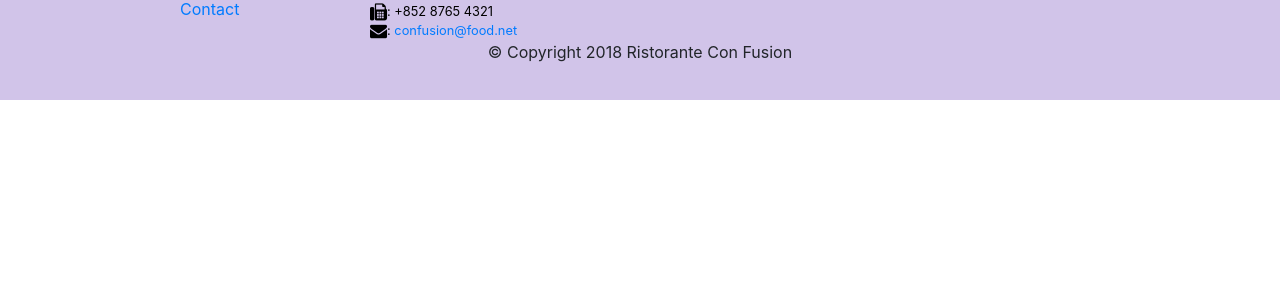
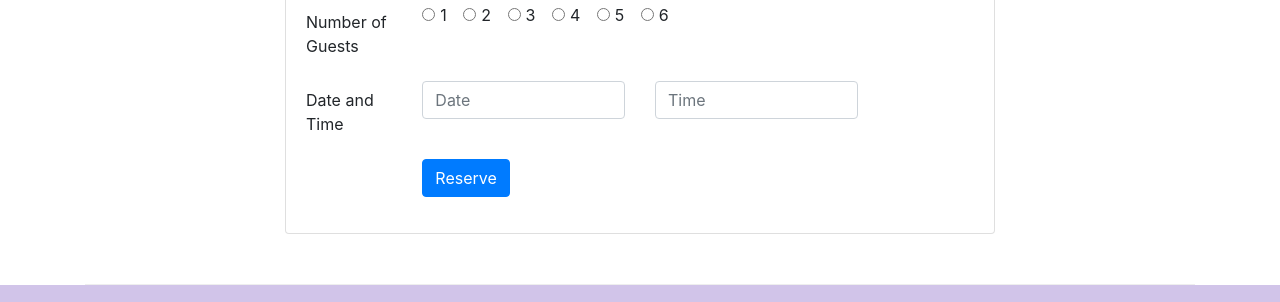
Before and after one commit to AkP2809/Bootstrap-Full-Stack-Web-UI-Course-, a website: page index.html in a window 1280 px wide. Shown: the part 1661-1963 px from the top of the page. Before the commit the page ends 1761 px from the top, so only its background shows below. Drawn offline with nearby package versions, Linux system fonts and the light colour scheme.

Commit message:
Assignment 2

```diff
--- a/css/styling.css
+++ b/css/styling.css
@@ -37,3 +37,15 @@ body {
 .navbar-dark {
   background-color: #512da8;
 }
+
+.card-header {
+  background-color: rgb(245, 183, 67);
+}
+
+.btn-block {
+  background-color: rgb(245, 183, 67);
+}
+
+html {
+  scroll-behavior: smooth;
+}
--- a/index.html
+++ b/index.html
@@ -87,8 +87,13 @@
               your culinary senses!
             </p>
           </div>
-          <div class="col-12 col-sm align-self-center">
+
+          <div class="col-12 col-sm-3 align-self-center">
             <img src="img/logo.png" class="img-fluid" />
+          </div>
+
+          <div class="col-12 col-sm-3 text-center align-self-center">
+            <a href="#reservetable" type="button" class="btn btn-lg btn-block">Reserve Table</a>
           </div>
         </div>
       </div>
@@ -126,7 +131,13 @@
           <h3>This Month's Promotions</h3>
         </div>
         <div class="col col-sm col-md">
-          <h2>Weekend Grand Buffet</h2>
+          <div class="media">
+            <div class="media-body">
+              <h2 class="mt-0">
+                Weekend Grand Buffet
+                <span class="badge badge-danger">NEW</span>
+              </h2>
+
               <div class="d-none d-sm-block">
                 <p>
                   Featuring mouthwatering combinations with a choice of five
@@ -134,6 +145,10 @@
                   five choicest desserts. Free flowing bubbly and soft drinks. All
                   for just $19.99 per person
                 </p>
+              </div>
+            </div>
+
+            <img class="d-flex ml-3 img-thumbnail align-self-center" src="img/buffet.png" alt="buffet">
           </div>
         </div>
       </div>
@@ -156,6 +171,65 @@
                   fusion experiences.
                 </p>
               </div>
+            </div>
+          </div>
+        </div>
+      </div>
+
+      <div class="row row-content align-items-center">
+        <div class="col-12 col-sm-8 offset-sm-2">
+          <div class="card">
+            <h3 class="card-header text-white">Reserve a Table</h3>
+            <div class="card-body">
+              <form>
+                <div class="form-group row" id="reservetable">
+                  <label class="col-sm-2 col-form-label">Number of Guests</label>
+                  <div class="col-sm-10">
+                    <div class="form-check form-check-inline">
+                      <input type="radio" class="form-check-input" id="guestnumber" name="guestnumber" value="option1">
+                      <label for="guestnumber" class="form-check-label">1</label>
+                    </div>
+                    <div class="form-check form-check-inline">
+                      <input type="radio" class="form-check-input" id="guestnumber" name="guestnumber" value="option2">
+                      <label for="guestnumber" class="form-check-label">2</label>
+                    </div>
+                    <div class="form-check form-check-inline">
+                      <input type="radio" class="form-check-input" id="guestnumber" name="guestnumber" value="option3">
+                      <label for="guestnumber" class="form-check-label">3</label>
+                    </div>
+                    <div class="form-check form-check-inline">
+                      <input type="radio" class="form-check-input" id="guestnumber" name="guestnumber" value="option4">
+                      <label for="guestnumber" class="form-check-label">4</label>
+                    </div>
+                    <div class="form-check form-check-inline">
+                      <input type="radio" class="form-check-input" id="guestnumber" name="guestnumber" value="option5">
+                      <label for="guestnumber" class="form-check-label">5</label>
+                    </div>
+                    <div class="form-check form-check-inline">
+                      <input type="radio" class="form-check-input" id="guestnumber" name="guestnumber" value="option6">
+                      <label for="guestnumber" class="form-check-label">6</label>
+                    </div>
+                  </div>
+                </div>
+
+                <div class="form-group row">
+                  <label for="datetime" class="col-sm-2 col-form-label">Date and Time</label>
+                  <div class="col-sm-4">
+                    <input type="text" class="form-control" name="datetime" id="datetime" placeholder="Date">
+                  </div>
+                  <div class="col-sm-4">
+                    <input type="text" class="form-control" name="datetime" id="datetime" placeholder="Time">
+                  </div>
+                </div>
+
+                <div class="form-group row">
+                  <div class="col-sm-10 offset-sm-2">
+                    <button type="submit" class="btn btn-primary">
+                      Reserve
+                    </button>
+                  </div>
+                </div>
+              </form>
             </div>
           </div>
         </div>
```
Lines whose indentation alone changed are shown as unchanged.
